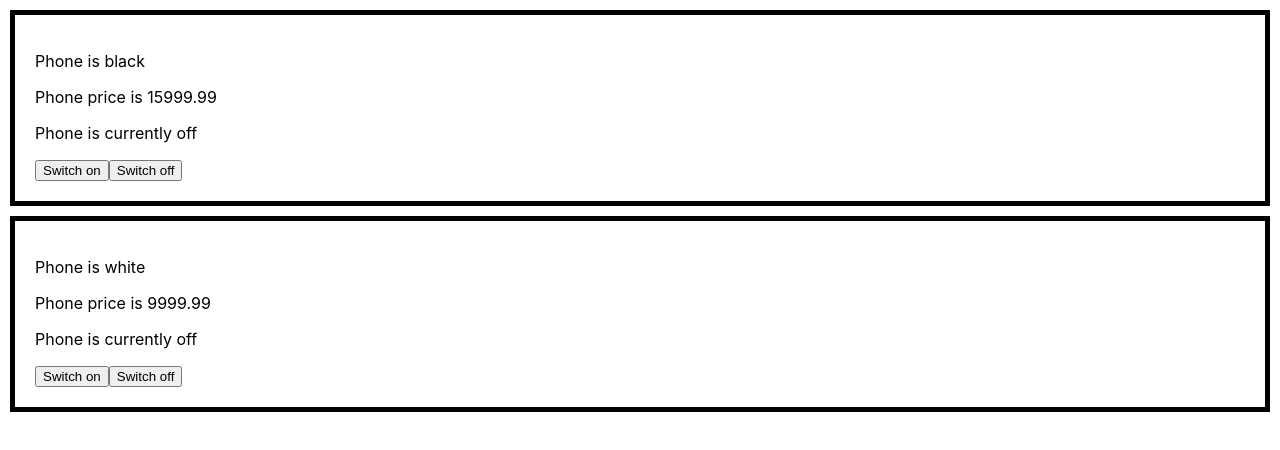
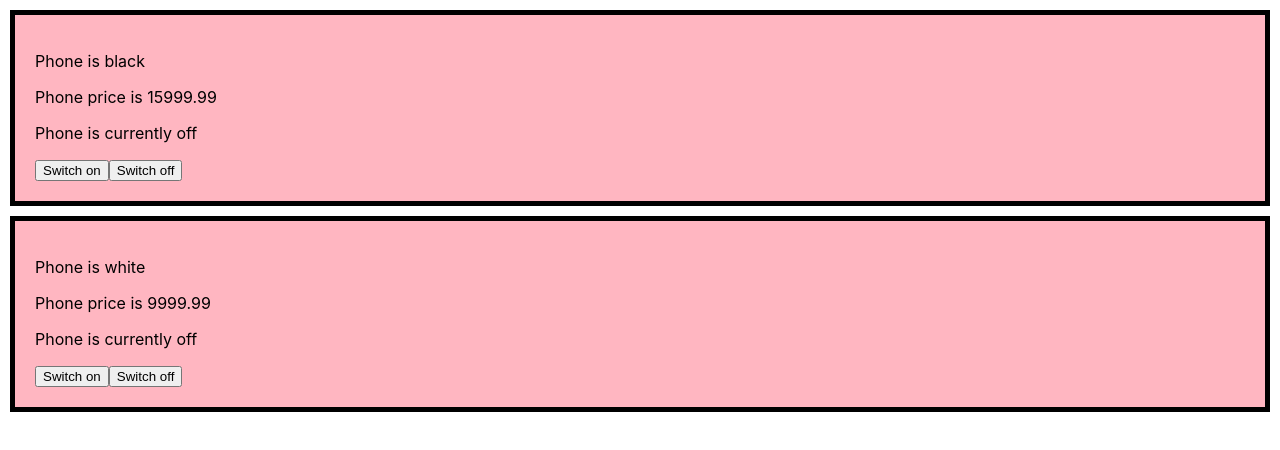
Before and after one commit to fc-fullstack-courses/pfe-2023-1-react-lessons, a React (Create React App) app: page / in a window 1280 px wide. Shown: the top 450 px of the page. Built offline with nearby package versions, Linux system fonts and the light colour scheme.

Commit message:
Add condition class rendering example

```diff
--- a/src/components/Phone/index.jsx
+++ b/src/components/Phone/index.jsx
@@ -48,8 +48,11 @@ class Phone extends React.Component {
     const phoneStatus =
       phoneState === 'on' ? <PhoneOnText /> : <PhoneOffText />;
 
+
+    const containerClass = `phoneContainer ${phoneState === 'on' ? 'on' : 'off'}`;
+
     return (
-      <div className="phoneContainer">
+      <div className={containerClass}>
         <p>Phone is {color}</p>
         <p>Phone price is {price}</p>
         {phoneStatus}
--- a/src/components/Phone/style.css
+++ b/src/components/Phone/style.css
@@ -3,3 +3,11 @@
   padding: 20px;
   margin: 10px;
 }
+
+.on {
+  background-color: limegreen;
+}
+
+.off {
+  background-color: lightpink;
+}
```
